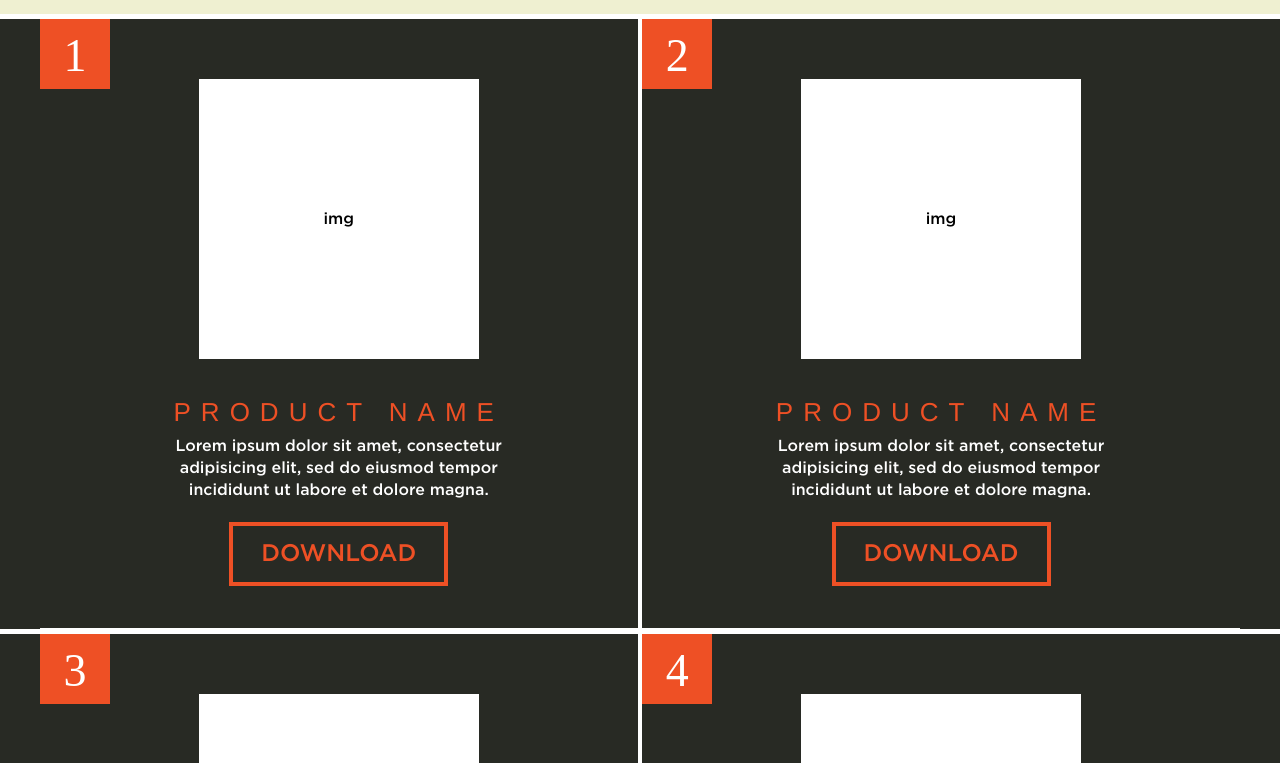
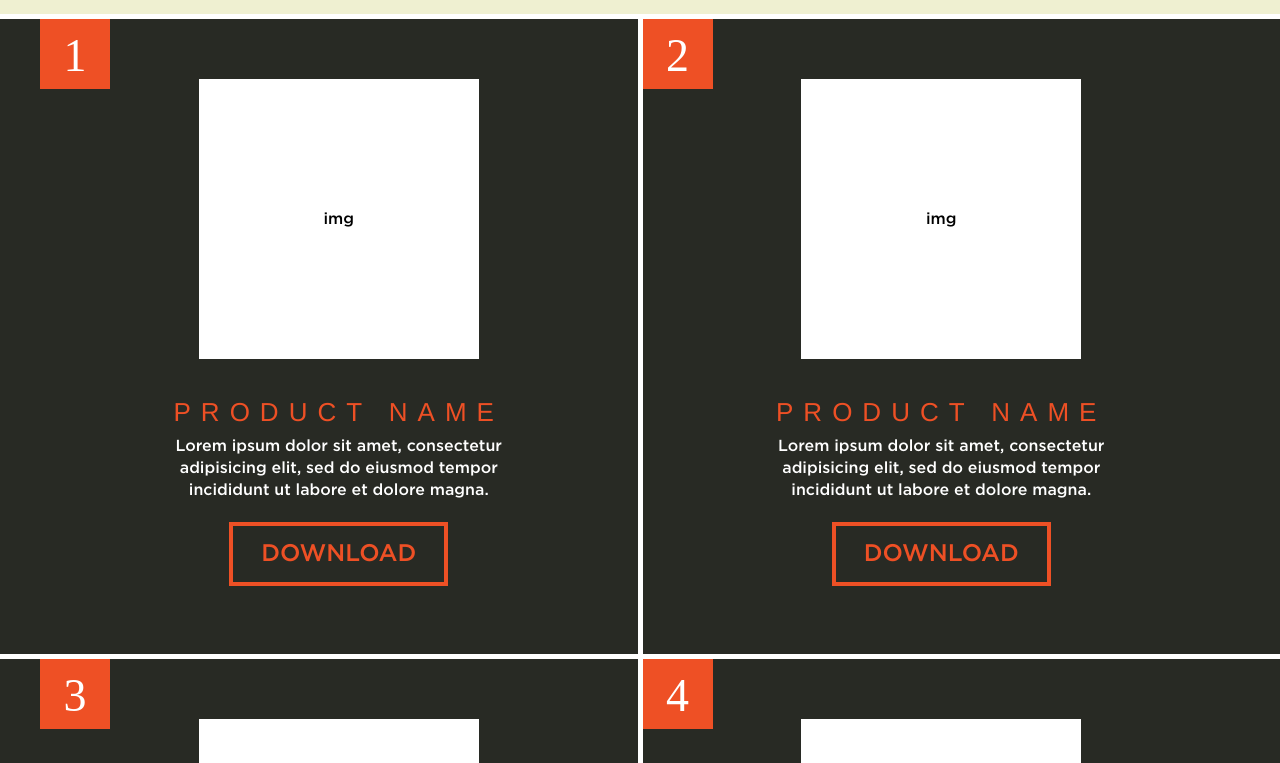
Before and after one commit to alliebomb/overwhelmed, a plain HTML site: page curriculum/index.html in a window 1280 px wide. Shown: the part 189-952 px from the top of the page. Drawn offline with Linux system fonts and the light colour scheme; a web font is replaced by a local one.

Commit message:
hopefully fixed curriculum issue

```diff
--- a/curriculum/index.html
+++ b/curriculum/index.html
@@ -87,7 +87,6 @@
 
         <div class="max-width-wrapper">
 
-
             <div class="product padding-bottom">
 
                 <div class="product-wrapper">
@@ -103,11 +102,11 @@
                     <a href="#" class="download orange-outline">Download</a>
 
                 </div>
-            </div>
+            </div
 
-            <div class="product-separator"></div>
+            ><div class="product-separator vertical"></div
 
-            <div class="product padding-bottom">
+            ><div class="product padding-bottom absolute-right">
 
                 <div class="product-wrapper">
 
@@ -123,11 +122,11 @@
 
                 </div>
             </div>
-        </div>
+        </div
 
-        <div class="product-separator display-on-desktop"></div>
+        ><div class="product-separator display-on-desktop"></div
 
-        <div class="max-width-wrapper">
+        ><div class="max-width-wrapper">
 
             <div class="product padding-bottom">
 
@@ -144,11 +143,11 @@
                     <a href="#" class="download orange-outline">Download</a>
 
                 </div>
-            </div>
+            </div
 
-            <div class="product-separator non-desktop-version"></div>
+            ><div class="product-separator vertical"></div
 
-            <div class="product padding-bottom">
+            ><div class="product padding-bottom absolute-right">
 
                 <div class="product-wrapper">
 
--- a/sass/curriculum.scss
+++ b/sass/curriculum.scss
@@ -24,14 +24,15 @@ $cream:      #EFF0D1;
 
 .wrapper {
 	background: $darkgray;
-	// background: #FFF;
 
 	.get-overwhelmed-curriculum {
 		background: $cream;
+		overflow: hidden;
 	}
 
 	.max-width-wrapper {
-		background: #FFF;
+		// background: #FFF;
+		position: relative;
 
 		@media (min-width : 1025px) {
 			width: 1200px;
@@ -41,6 +42,24 @@ $cream:      #EFF0D1;
 		.product-separator {
 			@media (min-width : 1025px) {
 				display: none;
+	        }
+		}
+
+		.vertical {
+			@media (min-width : 1025px) {
+				width: 5px;
+				height: 635px;
+				background: rgb(255, 255, 255);
+				display: inline-block;
+				vertical-align: top;
+	        }
+		}
+
+		.absolute-right {
+			@media (min-width : 1025px) {
+				position: absolute;
+				right: 0;
+				top: 0;
 	        }
 		}
 	}
@@ -53,7 +72,6 @@ $cream:      #EFF0D1;
 		@media (min-width : 1025px) {
 			width: 597.5px;
 			display: inline-block;
-			margin-bottom: -2px;
         }
 
 		.product-wrapper {
```
Also changed, not shown: stylesheets/curriculum.css.
